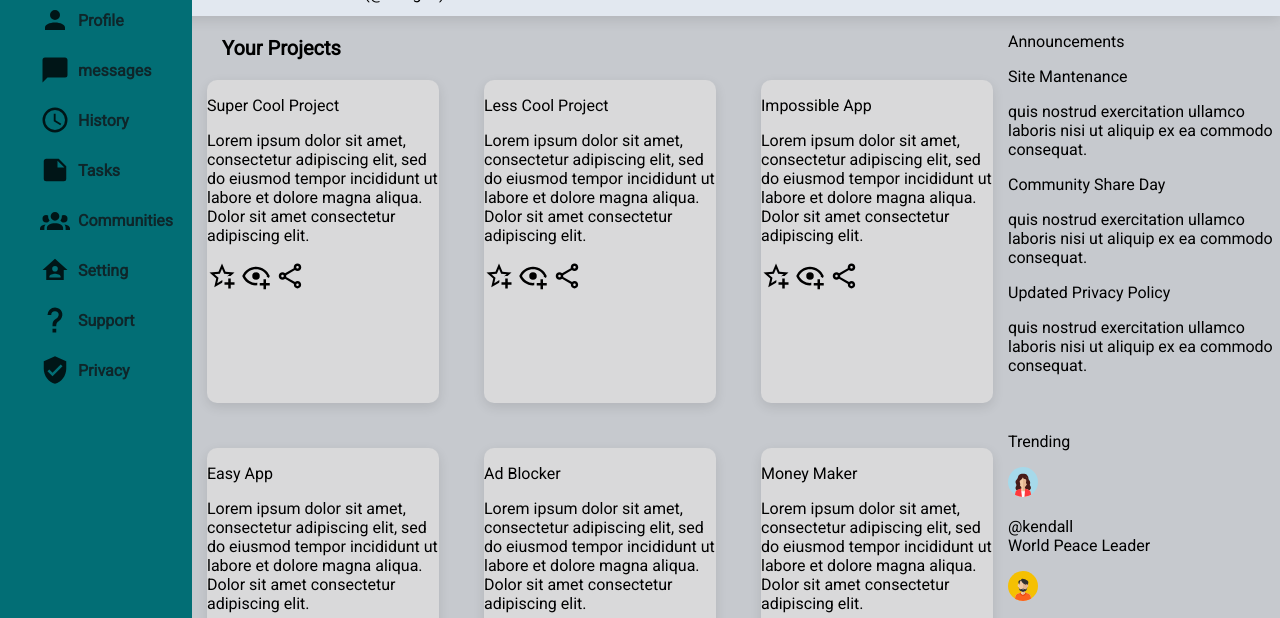
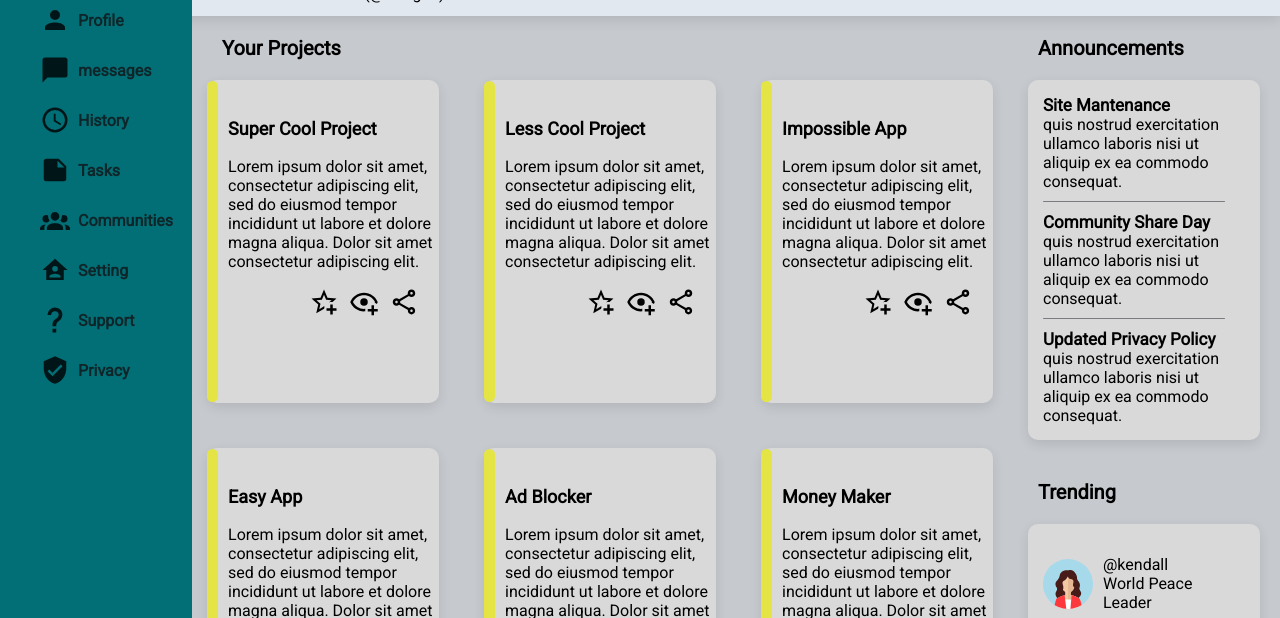
Before and after one commit to razahuss/Project-Dashboard, a plain HTML site: page index.html in a window 1280 px wide. Shown: the part 144-762 px from the top of the page. Drawn offline with Linux system fonts and the light colour scheme.

Commit message:
added styles to announcements and trending section

```diff
--- a/styles.css
+++ b/styles.css
@@ -173,7 +173,35 @@ img {
     border-radius: 10px;
     margin: 15px;
     background-color: #d9d9da;
+    display: flex;
 }
+
+.yellow-side {
+    width: 60px;
+    border-radius: 20px;
+    margin-top: 1px;
+    margin-left: 0.3px;
+    margin-bottom: 1px;
+    background-color: rgb(228, 228, 69);
+}
+
+.next-side{
+    margin-left: 10px;
+    margin-top: 20px;
+}
+
+.box-btns{
+    display: flex;
+    justify-content: flex-end;
+    margin-right: 20px;
+    gap: 10px;
+}
+
+.box-title{
+    font-weight: 800;
+    font-size: 18px;
+}
+
 
 .project-title {
     margin-left: 30px;
@@ -181,3 +209,68 @@ img {
     font-size: 20px;
     font-weight: 600;
 }
+
+.announce-info{
+    background-color: #d9d9da;
+    box-shadow: rgba(0, 0, 0, 0.1) 0px 4px 12px;
+    border-radius: 10px;
+    margin: 20px;
+    padding: 15px;
+}
+
+.a-title {
+    margin-left: 30px;
+    margin-bottom: 5px;
+    font-size: 20px;
+    font-weight: 600;
+}
+
+.announce-info p{
+    margin-top: 0;
+    margin-bottom: 0;
+}
+
+.announce-title{
+    margin-bottom: 5px;
+    font-weight: 600;
+    font-size: 17px;
+}
+
+.divider{
+    border-color: #7a7c80;
+    border-style: solid;
+    border-top-width: 1px;
+    border-bottom-width: 0px;
+    border-left-width: 0px;
+    border-right-width: 0px;
+    border-radius: 5px;
+    width: 90%;
+    margin-top: 10px;
+    margin-bottom: 10px;
+}
+
+.trend-box{
+    background-color: #d9d9da;
+    box-shadow: rgba(0, 0, 0, 0.1) 0px 4px 12px;
+    border-radius: 10px;
+    margin: 20px;
+    padding: 15px;
+}
+
+.trending-post{
+    display: flex;
+    align-items: center;
+    gap: 10px;
+}
+
+.trend-pic{
+    width: 50px;
+    height: 50px;
+}
+
+.t-title {
+    margin-left: 30px;
+    margin-bottom: 5px;
+    font-size: 20px;
+    font-weight: 600;
+}
```
